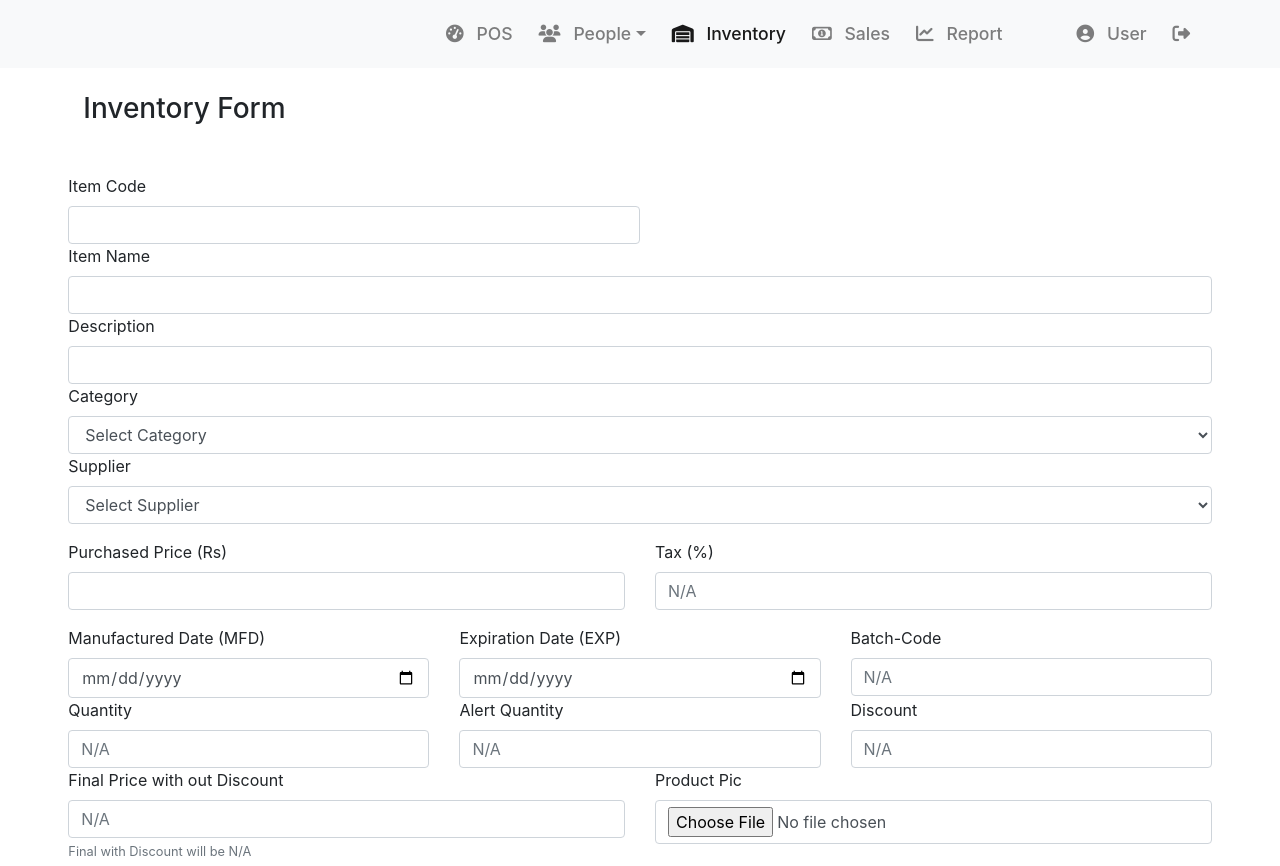
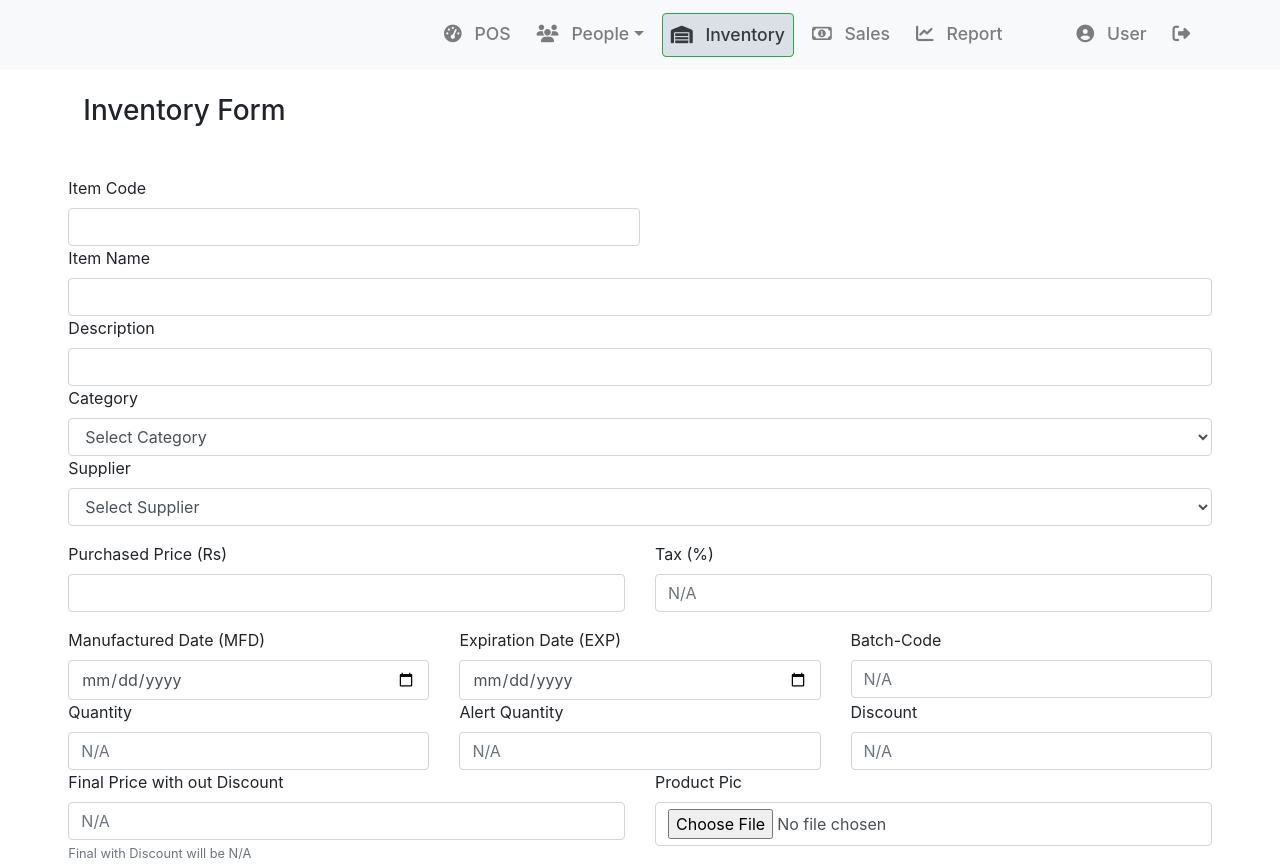
Before and after one commit to udithdilshan/My-Website, a plain HTML site: page course_work/PoS_Design/inventory.html in a window 1280 px wide. Shown: the top 866 px of the page. Drawn offline with nearby package versions, Linux system fonts and the light colour scheme.

Commit message:
Update inventory.html

```diff
--- a/course_work/PoS_Design/inventory.html
+++ b/course_work/PoS_Design/inventory.html
@@ -36,7 +36,7 @@
                 </div>
             </li>
             <li class="nav-item">
-                <a class="nav-link active" href="inventory.html"><i class="fas fa-warehouse"></i>Inventory</a>
+                <a class="nav-link active btn-light rounded text-dark border-success border" href="inventory.html"><i class="fas fa-warehouse"></i>Inventory</a>
             </li>
             <li class="nav-item">
                 <a class="nav-link" href="sales.html"><i class="far fa-money-bill-alt"></i></i>Sales</a>
```
